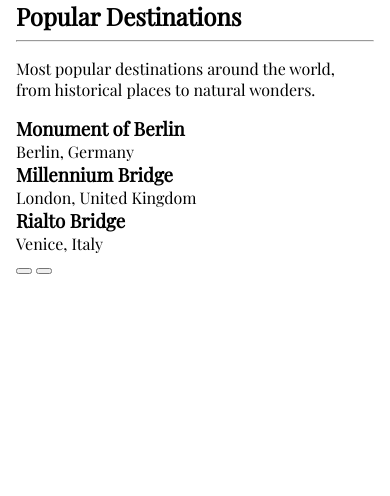
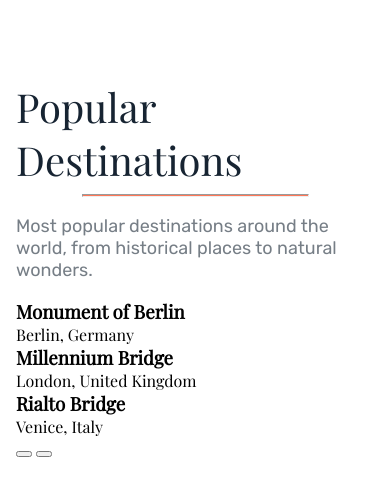
Before and after one commit to Horosh97/202309-w4chwe-daniel-andreu-barbara-gimeno, a website: page public/index.html in a window 390 px wide. Drawn offline with nearby package versions, Linux system fonts and the light colour scheme; files that its build step writes are made by us from their sources.

Commit message:
Add _subheader.scss and first styles to popular destinations

```diff
--- a/public/index.html
+++ b/public/index.html
@@ -14,10 +14,11 @@
 
 <body>
   <section class="main-container">
-    <div>
-      <h2>Popular Destinations</h2>
-      <hr />
-      <p>Most popular destinations around the world, from historical places to natural wonders.</p>
+    <div class="subheader">
+      <h2 class="subheader__heading">Popular Destinations</h2>
+      <hr class="subheader__line" />
+      <p class="subheader__text">Most popular destinations around the world, from historical places to natural wonders.
+      </p>
     </div>
     <div>
       <ul>
--- a/sass/components/main-container/_main-container.scss
+++ b/sass/components/main-container/_main-container.scss
@@ -1,9 +1,9 @@
 .main-container {
-  padding: 0 32px;
+  padding: 140px 32px;
 }
 
 @media screen and (max-width: 780px) {
   .main-container {
-    padding: 0 16px;
+    padding: 80px 16px;
   }
 }
--- /dev/null
+++ b/sass/components/subheader/_subheader.scss
@@ -0,0 +1,48 @@
+.subheader {
+  &__heading {
+    color: #172432;
+    font-family: Playfair Display;
+    font-size: 64px;
+    font-style: normal;
+    font-weight: 400;
+    line-height: normal;
+  }
+  &__line {
+    width: 365px;
+    height: 3px;
+    background: #ff7757;
+  }
+  &__text {
+    color: #767e86;
+    font-family: Rubik;
+    font-size: 24px;
+    font-style: normal;
+    font-weight: 400;
+    line-height: normal;
+  }
+}
+@media screen and (max-width: 780px) {
+  .subheader {
+    &__heading {
+      color: #172432;
+      font-family: Playfair Display;
+      font-size: 40px;
+      font-style: normal;
+      font-weight: 400;
+      line-height: normal;
+    }
+    &__line {
+      width: 227px;
+      height: 3px;
+      background: #ff7757;
+    }
+    &__text {
+      color: #767e86;
+      font-family: Rubik;
+      font-size: 18px;
+      font-style: normal;
+      font-weight: 400;
+      line-height: normal;
+    }
+  }
+}
--- a/sass/styles.scss
+++ b/sass/styles.scss
@@ -1,3 +1,4 @@
 @use "core/resets";
 @use "core/globals";
 @use "components/main-container/main-container";
+@use "components/subheader/subheader";
```
Also changed, not shown: 1 other file.
